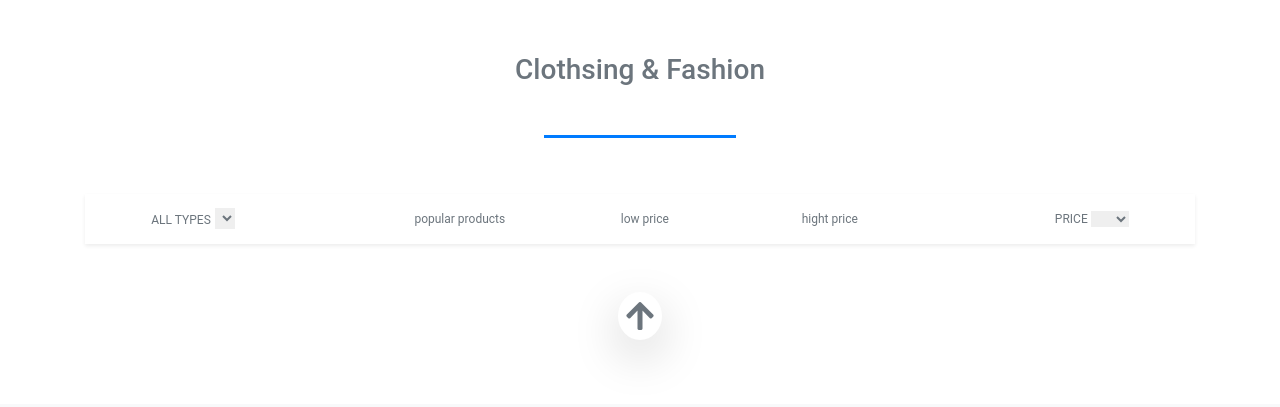
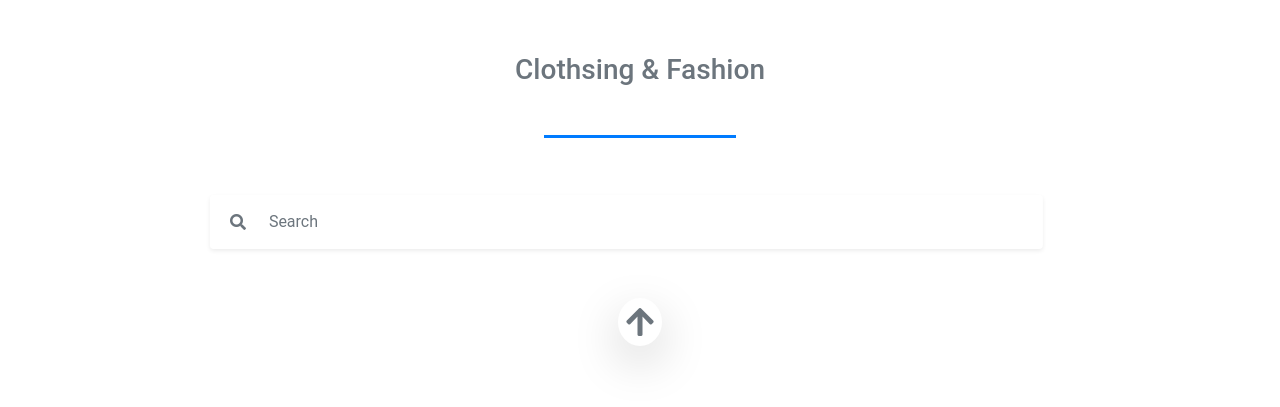
Before and after one commit to breezyx28/TechPro, a plain HTML site: page category.html in a window 1280 px wide. Shown: the part 115-522 px from the top of the page. Drawn offline with Linux system fonts and the light colour scheme.

Commit message:
add search bar to category page

```diff
--- a/category.html
+++ b/category.html
@@ -12,7 +12,7 @@
     <!-- Bootstrap CSS -->
     <link rel="stylesheet" href="lib/bootstrap.min.css" />
     <link rel="stylesheet" href="lib/fontawesome-free/css/all.css" />
-    <link rel="stylesheet" href="css/loader.css" />
+    <!-- <link rel="stylesheet" href="css/loader.css" /> -->
     <link rel="stylesheet" href="css/main.css" />
     <link rel="stylesheet" href="css/cat.css" />
 
@@ -119,28 +119,25 @@
         </div>
 
         <div
-          class="w-100 d-flex flex-row bg-white shadow-sm justify-content-around text-muted align-items-center"
+          class="w-75 position-relative d-flex flex-row bg-white justify-content-around text-muted align-items-center"
+          style="height: 7vh; transform: translateX(15%);"
         >
-          <div class="cat_title_types d-inline">
-            <div class="text-muted d-inline small-12">ALL TYPES</div>
-            <select name="" id="types" class="d-inline text-muted border-0">
-            </select>
-          </div>
-          <div
-            class="cat_title_type_nav w-50 d-flex flex-row justify-content-center"
-          >
-            <div class="col-4 small-12">popular products</div>
-            <div class="col-4 small-12">low price</div>
-            <div class="col-4 small-12">hight price</div>
-          </div>
-          <div class="cat_title_price_dropdown d-inline small-12">
-            <div class="text-muted d-inline">PRICE</div>
-            <select name="" id="" class="d-inline text-muted border-0">
-              <option value=""></option>
-              <option value="">fdg</option>
-              <option value="">sdf</option>
-              <option value="">sdf</option>
-            </select>
+          <div class="input-group shadow-sm rounded p-2">
+            <div class="input-group-prepend">
+              <div
+                class="input-group-text bg-white border-0"
+                id="btnGroupAddon"
+              >
+                <i class="fa fa-search text-muted" aria-hidden="true"></i>
+              </div>
+            </div>
+            <input
+              type="text"
+              class="form-control border-0"
+              placeholder="Search"
+              aria-label="Input group example"
+              aria-describedby="btnGroupAddon"
+            />
           </div>
         </div>
 
--- a/js/cat_data.js
+++ b/js/cat_data.js
@@ -46,8 +46,8 @@ $(document).ready(function () {
       <div
         class="cat_product_image_icons d-flex justify-content-between text-muted"
       >
-        <i class="fa fa-list-ul mr-2" aria-hidden="true"></i>
-        <i class="like_btn fa fa-heart" style="cursor:pointer;" hash="${code}-${cat}" aria-hidden="true"></i>
+        <i class="product_info fa fa-exclamation-circle mr-2" aria-hidden="true" style="cursor:pointer;"></i>
+        <i class="like_btn fa fa-heart" hash="${code}-${cat}" aria-hidden="true"></i>
       </div>
     </div>
     <div
```
Also changed, not shown: js/cat_search.js (added).
